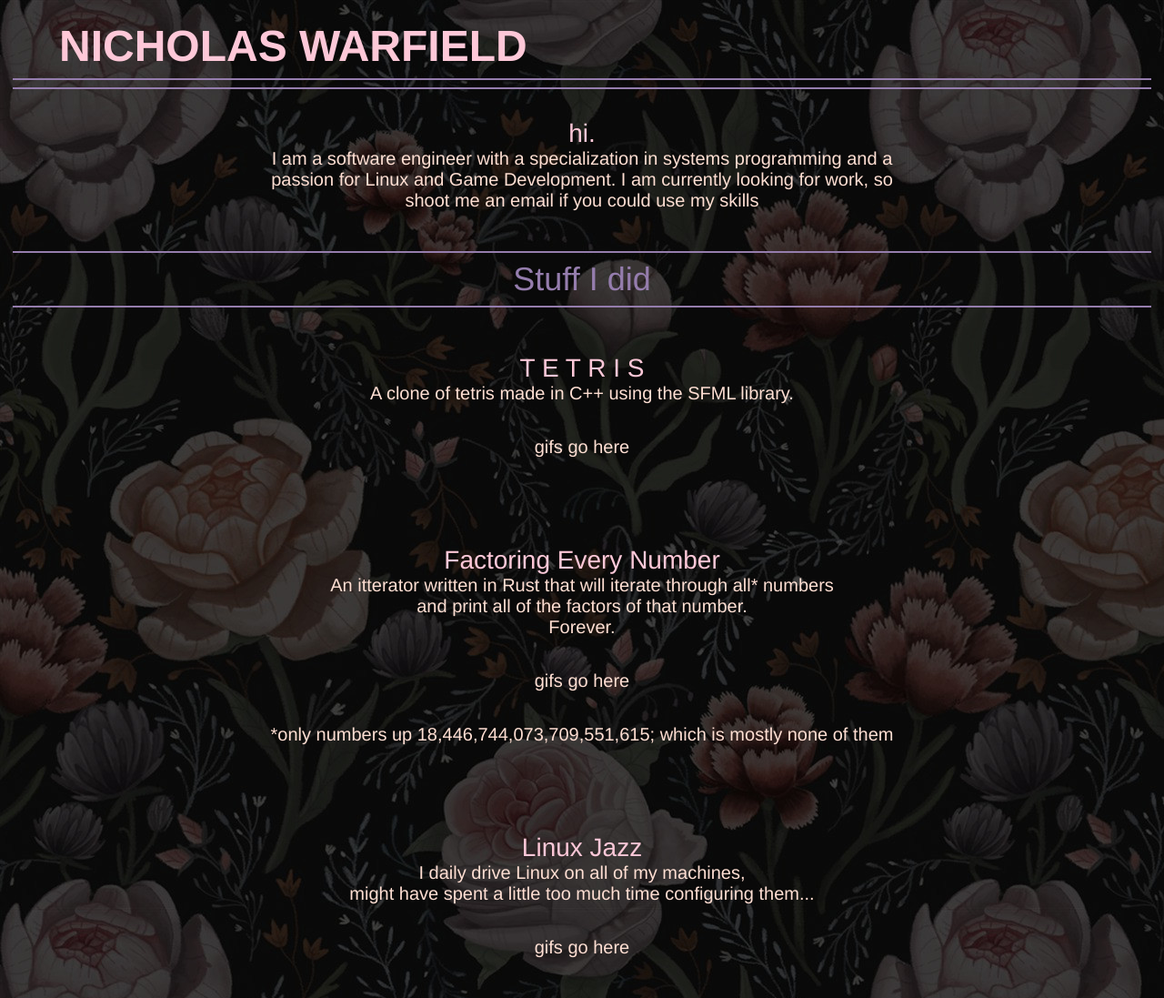
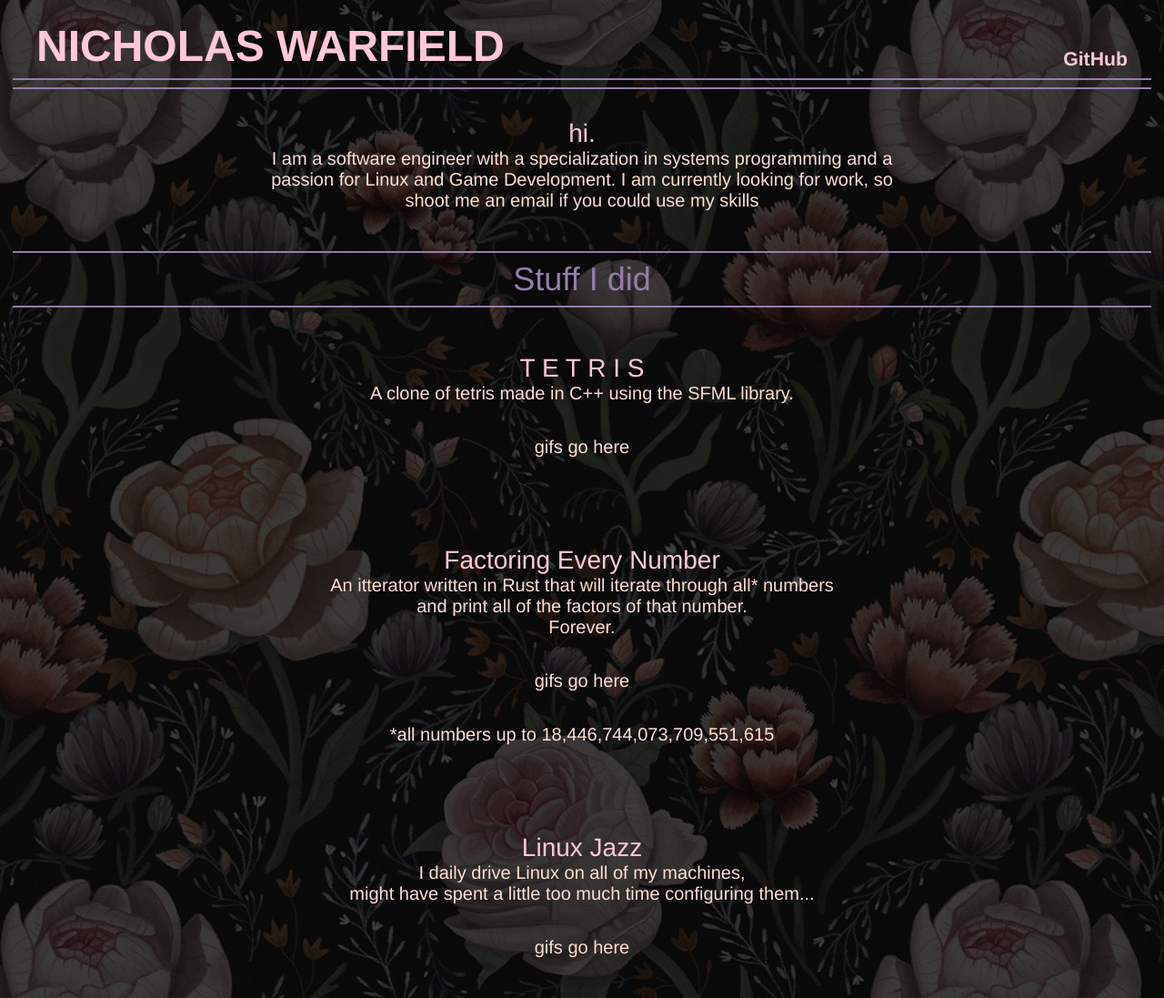
Before and after one commit to nick-warfield/nick-warfield.github.io, a plain HTML site: page index.html in a window 1280 px wide. Shown: the top 1097 px of the page at 91% size. Drawn offline with Linux system fonts and the light colour scheme.

Commit message:
Add GitHub link

```diff
--- a/index.html
+++ b/index.html
@@ -10,8 +10,11 @@
 	background-image: url('dark_flowers_4.jpg');
 	padding-bottom: 150px;">
 
-	<div class="center">
-	<div class="my-name">NICHOLAS WARFIELD</div>
+	<div class="header">
+		<div class="my-name">NICHOLAS WARFIELD</div>
+		<div class="menu-item">
+			<a href="https://github.com/nick-warfield">GitHub</a>
+		</div>
 	</div>
 	<hr class="hline" />
 	<hr class="hline" />
@@ -39,7 +42,7 @@
 	<br><br>
 	<div class="content-body"> gifs go here <br></div>
 	<br><br>
-	<div class="content-body"> *only numbers up 18,446,744,073,709,551,615; which is mostly none of them <br></div>
+	<div class="content-body"> *all numbers up to 18,446,744,073,709,551,615<br></div>
 	<br><br><br><br>
 
 	<!-- Linux Jazz -->
--- a/style.css
+++ b/style.css
@@ -20,7 +20,29 @@ Lumber (#FFDFD3)
 	font-size:133%;
 
 	padding-left:17px;
-	color:#002b36;
+}
+a:link {
+  color: #FEC8D8;
+  background-color: transparent;
+  text-decoration: none;
+}
+
+a:visited {
+  color: #FEC8D8;
+  background-color: transparent;
+  text-decoration: none;
+}
+
+a:hover {
+  color: #D291BC;
+  background-color: transparent;
+  text-decoration: underline;
+}
+
+a:active {
+  color: #FFDFD3;
+  background-color: transparent;
+  text-decoration: underline;
 }
 
 .menu {
@@ -32,18 +54,9 @@ Lumber (#FFDFD3)
 	display:flex;
 	justify-content:space-between;
 	align-items:flex-end;
-	padding-top:15px;
-	padding-left:7px;
-	padding-right:7px;
-	max-width:1100px;
+	max-width:1200px;
 	margin-left:auto;
 	margin-right:auto;
-}
-
-.center {
-    max-width: 1150px;
-    margin: auto;
-    overflow: visible;
 }
 
 .content-header {
```
